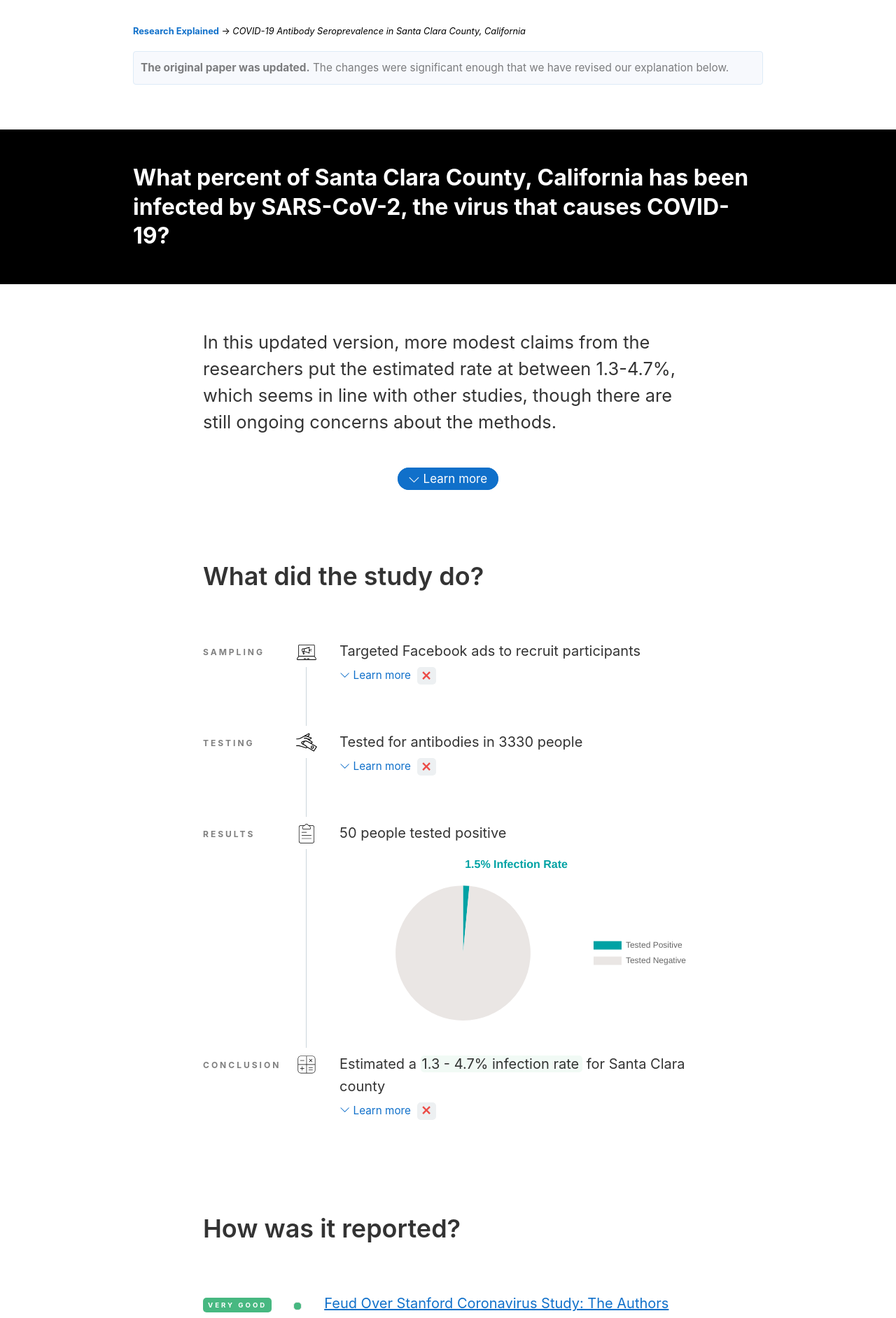
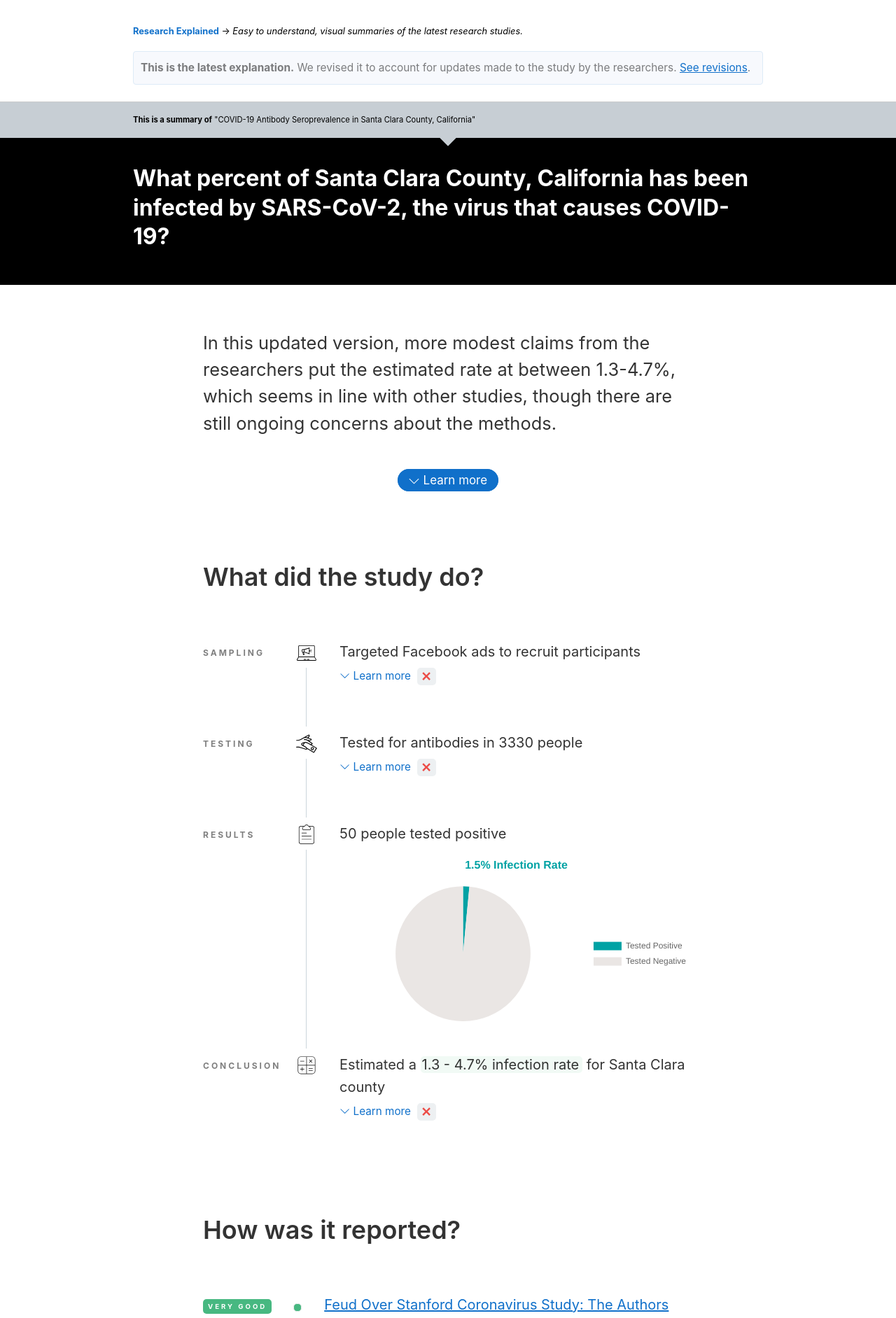
Before and after one commit to neilgupta/researchexplained, a Jekyll site: the page built from 10.1101/2020.04.14.20062463/index.html, in a window 1280 px wide. Shown: the top 1883 px of the page at 70% size. Built offline with Jekyll 4.4.1, drawn with Linux system fonts in a browser that asks for light colours.

Commit message:
make it clearer what we're doing on a summary page, add jeremy to about team

```diff
--- a/_includes/revisions.html
+++ b/_includes/revisions.html
@@ -1,6 +1,6 @@
 {% assign revisions = site.pages | where: "doi", page.doi | sort: "version" | reverse %}
 {% if revisions.size > 1 %}
-<h3>Revisions</h3>
+<h3 id="revisions">Revisions</h3>
 <p>The study authors revised their paper after posting it. We have explanations for the following revisions:</p>
 <ul>
   {% for r in revisions %}
--- a/_layouts/summary.html
+++ b/_layouts/summary.html
@@ -8,21 +8,26 @@ layout: base
       <strong>This page is unpublished.</strong> This is a preview only and is not linked from the home page. DO NOT SHARE!
     </div>
   {% endif %}
-  <a href="/" style="text-decoration: none; font-weight: bold">Research Explained</a> &rarr; <em>{{ page.research_title }}</em>
+  <a href="/" style="text-decoration: none; font-weight: bold">Research Explained</a> &rarr; <em>Easy to understand, visual summaries of the latest research studies.</em>
 
   {% assign latest = site.pages | where: "doi", page.doi | sort: "version" | last %}
   {% if page.version != latest.version %}
-    <div class="warning" style="margin-top: 1em; font-size: 1.2em;">
-      <strong>The original paper was updated.</strong> The authors revised their paper based on community feedback. The changes were significant enough to require an updated explanation. <a href="{{ latest.url }}">See the latest explanation &rarr;</a>
+    <div class="warning" style="margin-top: 1em;margin-bottom:-0.5em;font-size: 1.2em;">
+      <strong>The original paper was updated.</strong> The authors revised their paper based on community feedback. <a href="{{ latest.url }}">See the latest explanation</a>.
     </div>
   {% elsif page.version > 1 %}
-    <div class="info" style="margin-top: 1em; font-size: 1.2em;">
-      <strong>The original paper was updated.</strong> The changes were significant enough that we have revised our explanation below.
+    <div class="info" style="margin-top: 1em;margin-bottom:-0.5em;font-size: 1.2em;">
+      <strong>This is the latest explanation.</strong> We revised it to account for updates made to the study by the researchers. <a href="#revisions">See revisions</a>.
     </div>
   {% endif %}
 </div>
 
+<div class="paper-title-frd">
+  <p><strong>This is a summary of</strong> "{{ page.research_title }}"</p>
+</div>
+
 <div class="paper-question">
+  <div class="paper-question-arrow">&nbsp;</div>
   <h1>{{ page.title }}</h1>
 </div>
 
--- a/css/main.css
+++ b/css/main.css
@@ -72,6 +72,31 @@ p.caption {
   background-color: #000;
   color: #fff;
   padding: 1rem 0;
+}
+
+.paper-question-arrow {
+  margin: -2.7em auto 0;
+  transform: rotate(45deg);
+  width: 2em;
+  height: 2em;
+  background-color: #C7CED4
+}
+
+.paper-title-frd {
+  background-color: #C7CED4;
+  color: #000;
+  font-size: 0.7em;
+  padding:1rem 2rem;
+  z-index: 2;
+  position: relative;
+  border-top: 1px solid #ccc;
+}
+
+.paper-title-frd p {
+  margin: 0 auto;
+  max-width: 900px;
+  padding: 0;
+  line-height: 1.7em;
 }
 
 h1 {
@@ -686,6 +711,12 @@ footer #copyright {
 /*#bios #max_bio:hover {
   background-image: url("/about/max_hover.jpeg");
 }*/
+#bios #jeremy_bio {
+  background-image: url("/about/jeremy.jpg");
+}
+/*#bios #max_bio:hover {
+  background-image: url("/about/max_hover.jpeg");
+}*/
 
 .todo {
   color: red;
--- a/index.html
+++ b/index.html
@@ -1,7 +1,7 @@
 ---
 layout: base
 title: Research Explained
-description: Easy to understand, visual summaries of the latest research studies, written by a team of scientists and physicians.
+description: Easy to understand, visual summaries of the latest research studies.
 ---
 
 <div class="paper-title" style="text-align: center;font-size: 1.5em;">
```
Also changed, not shown: about/index.html (+20 -1 lines), about/jeremy.jpg (added).
